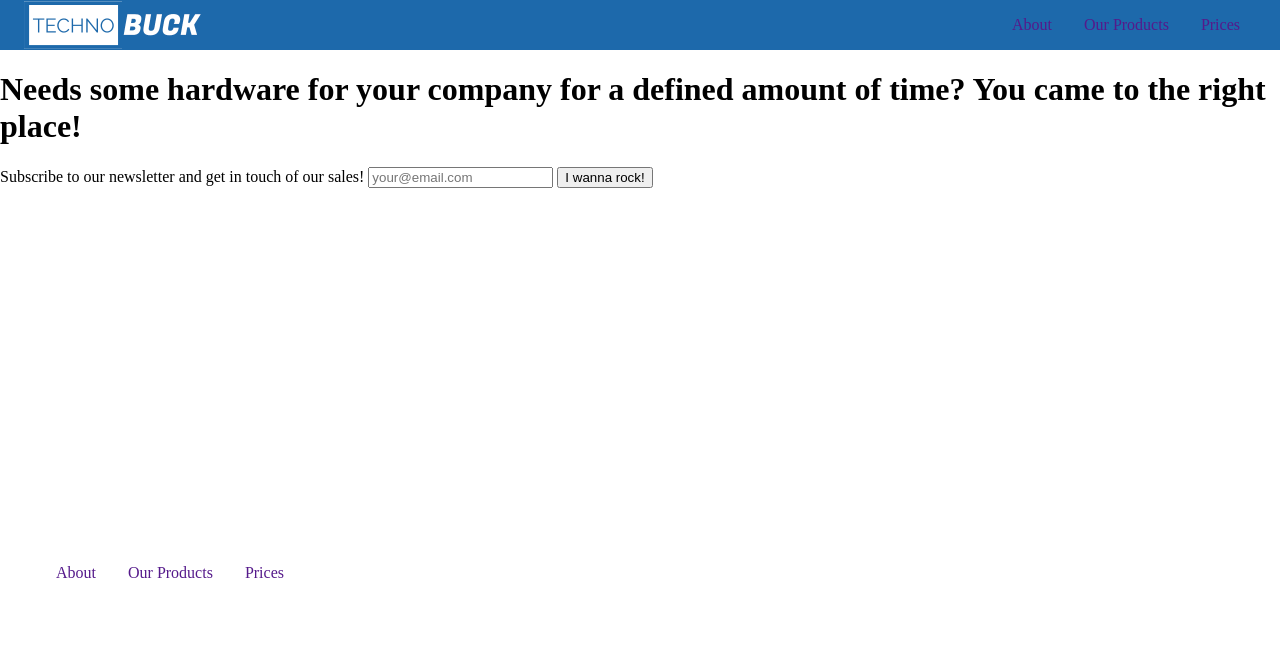
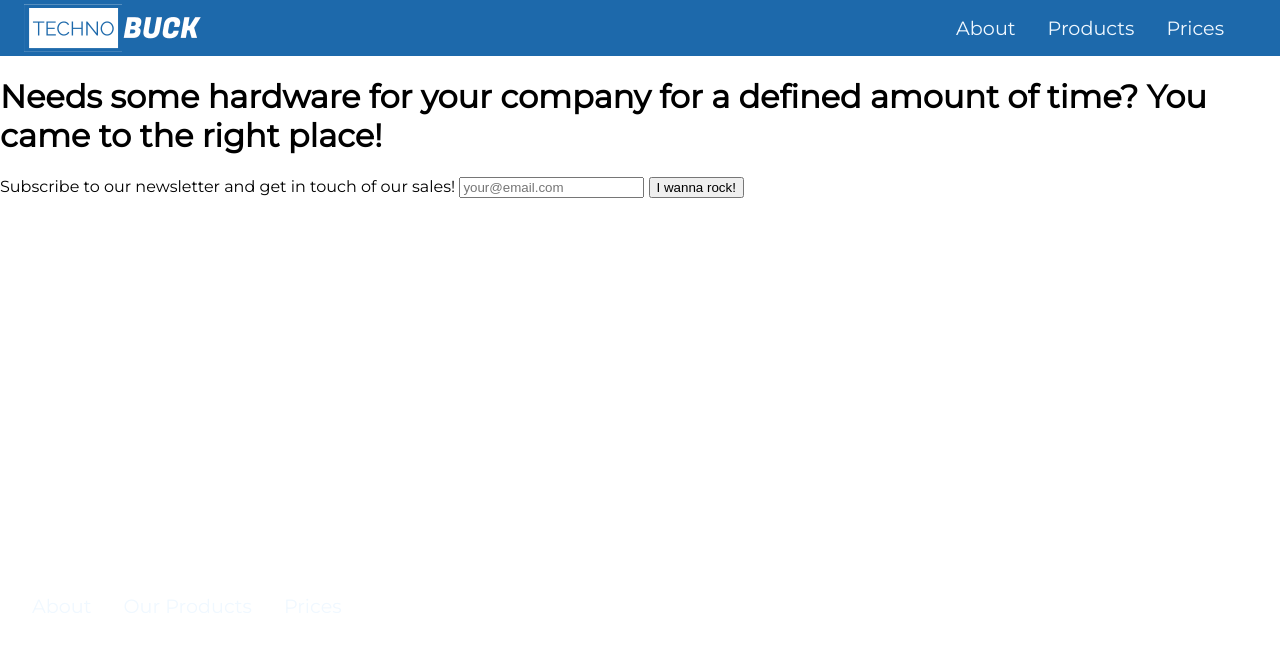
Before and after one commit to gughog/freeCodeCamp-projects, a plain HTML site: page 003-product-landing-page/index.html in a window 1280 px wide. Drawn offline with Linux system fonts and the light colour scheme.

Commit message:
header finished

```diff
--- a/003-product-landing-page/index.html
+++ b/003-product-landing-page/index.html
@@ -17,7 +17,7 @@
 
                 <ul id="nav-links">
                     <li> <a id="nav-link" href="">About</a> </li>
-                    <li> <a id="nav-link" href="">Our Products</a> </li>
+                    <li> <a id="nav-link" href="">Products</a> </li>
                     <li> <a id="nav-link" href="">Prices</a> </li>
                 </ul>
             </nav>
--- a/003-product-landing-page/style.css
+++ b/003-product-landing-page/style.css
@@ -1,10 +1,10 @@
+@import url('https://fonts.googleapis.com/css?family=Montserrat:300,400&display=swap');
 body{
     margin: 0;
     padding: 0;
+    font-family: 'Montserrat', sans-serif;
 }
-
 li { list-style: none;}
-a { text-decoration: none;}
 
 #nav-bar{
     display: flex;
@@ -17,12 +17,29 @@ a { text-decoration: none;}
 
 #nav-links{
     display: flex;
+    margin: 1rem;
+    padding: 0;
 }
 
 #nav-link{
     margin: 0 1rem;
+    font-size: 1.2rem;
+    color: aliceblue;
+    transition: 0.3s;
 }
 
+#nav-link:hover{
+    border-bottom: 3px solid #fff;
+}
+
+#nav-link { text-decoration: none;}
+
+/* Media queries */
+@media (max-width: 528px){
+    #nav-bar{
+        flex-direction: column;
+    }
+}
 
 
 
```
